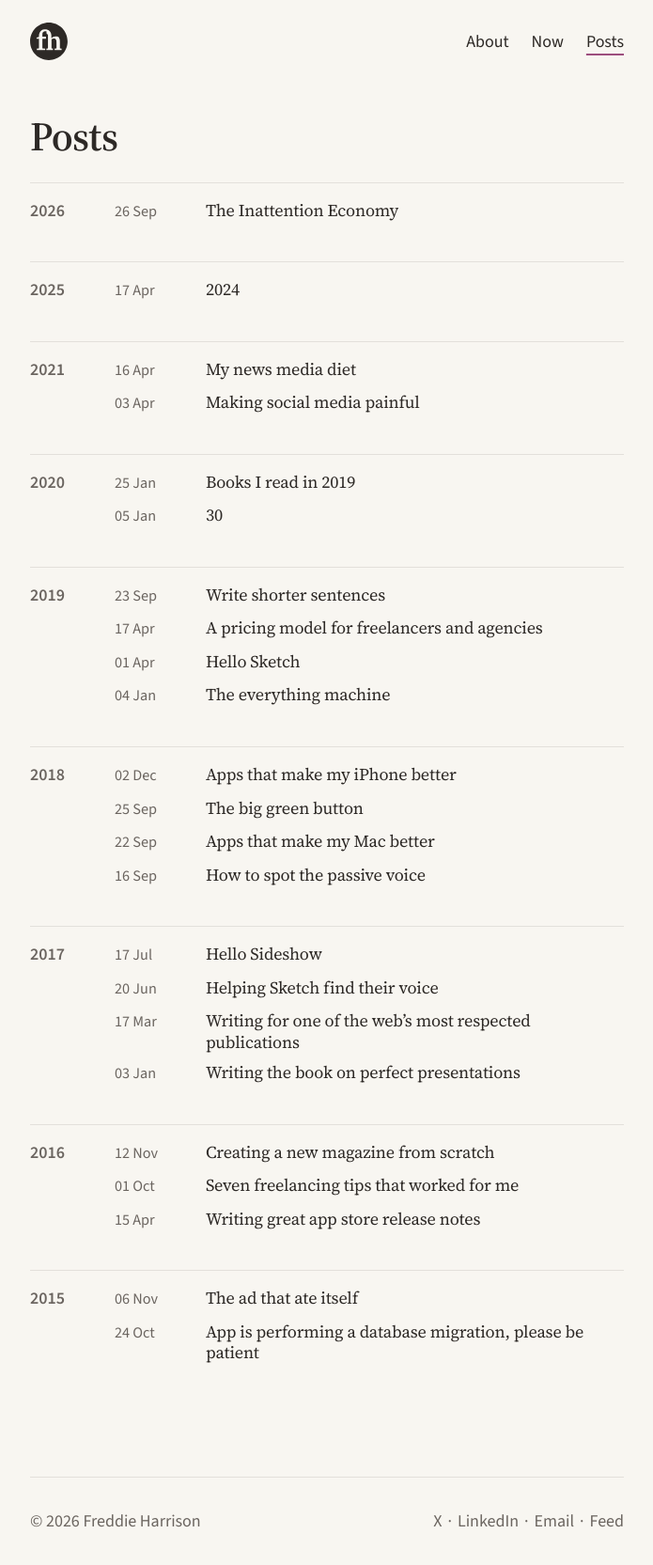
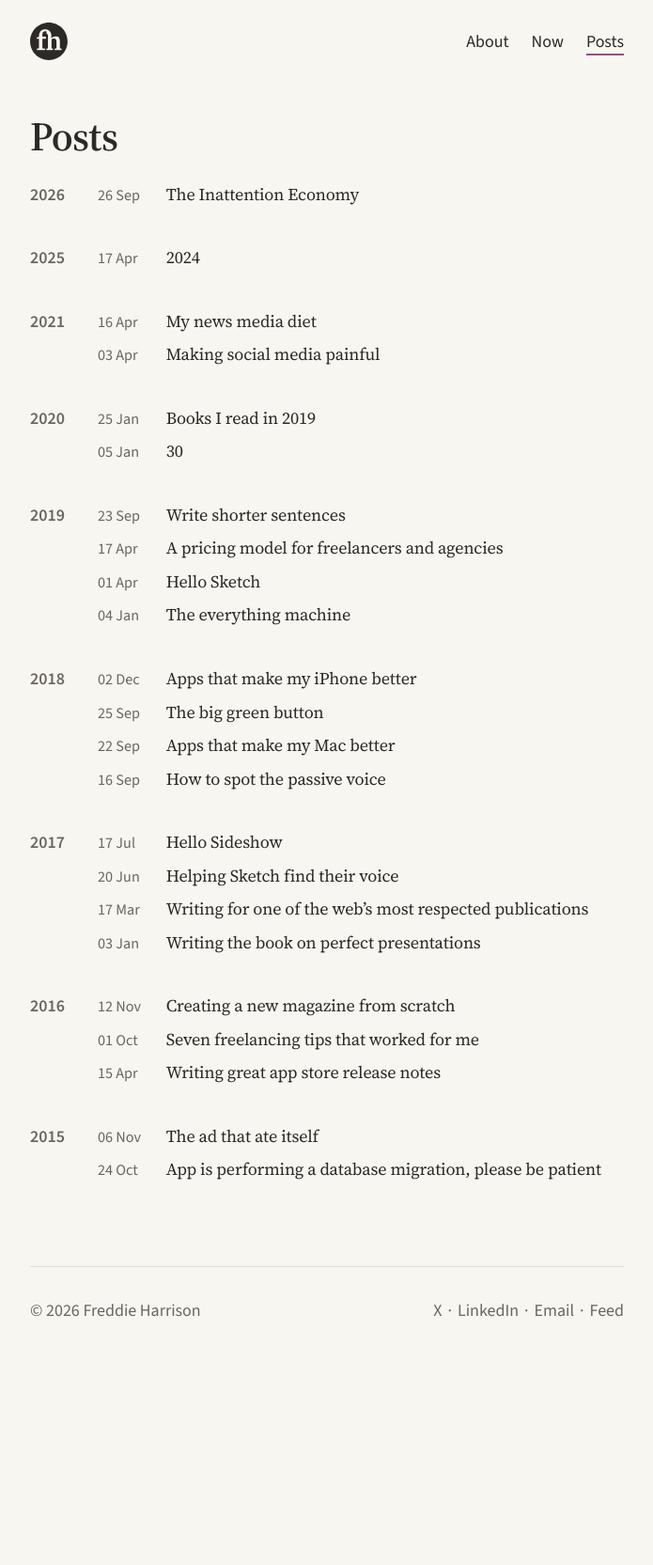
Before and after one commit to freddiewrites/freddiewrites.github.io, a Jekyll site: the page built from posts.md, in a window 1280 px wide. Shown: the whole page at 94% size, without its empty margins (292-987 px from the left). Built offline with Jekyll 4.4.1, drawn with Linux system fonts in a browser that asks for light colours; after the commit the page ends 1441 px from its top, so only the background shows below that.

Commit message:
Refine section breaks, the posts archive and the mobile footer (#27)
- Section breaks become a muted serif dinkus (* * *) instead of plum squares
- Posts and tag pages drop the rules between years; groups are spaced
  evenly and the date column is narrower
- Mobile footer is left-aligned with the copyright and links close together


Claude-Session: https://claude.ai/code/session_01HopNR8b9cRRWcZoU7j8gxu

Co-authored-by: Claude <noreply@anthropic.com>

```diff
--- a/_sass/_base.scss
+++ b/_sass/_base.scss
@@ -209,15 +209,22 @@ hr {
   margin: var(--space-lg) 0;
 }
 
-/* In running text, a rule is a section break: three small plum squares */
+/* In running text, a rule is a section break: a dinkus (* * *) */
 :is(.post-content, .page) hr {
   border: 0;
-  width: 40px;
-  height: 4px;
-  margin: var(--space-xl) auto;
-  background-image: linear-gradient(to right, var(--link-color) 4px, transparent 4px);
-  background-size: 18px 4px;
+  height: auto;
+  margin: var(--space-xl) 0;
+  overflow: visible;
+  text-align: center;
   clear: both;
+
+  &::after {
+    content: "*\2003*\2003*";
+    font-family: var(--font-body);
+    font-size: 1.25em;
+    line-height: 1;
+    color: var(--text-muted);
+  }
 }
 
 /* Tables */
--- a/_sass/_components.scss
+++ b/_sass/_components.scss
@@ -105,7 +105,7 @@
 .post-card {
   display: flex;
   align-items: baseline;
-  gap: var(--space-md);
+  gap: var(--space-sm);
   margin-bottom: var(--space-xs);
   position: relative;
 
@@ -117,7 +117,7 @@
     font-size: 0.9em;
     color: var(--text-muted);
     flex-shrink: 0;
-    min-width: 4.5em;
+    min-width: 3.5em;
     font-family: var(--font-ui);
     font-variant-numeric: tabular-nums;
   }
@@ -142,11 +142,18 @@
   }
 }
 
+/* Dates with a year (404 page) need a wider column */
+.posts .post-card time {
+  min-width: 6em;
+}
+
 /* Year-grouped archive (Posts and tag pages) */
 .archive-year {
-  border-top: 1px solid var(--border-color);
-  padding-top: var(--space-sm);
   margin-bottom: var(--space-lg);
+
+  &:last-child {
+    margin-bottom: 0;
+  }
 
   h2 {
     font-family: var(--font-ui);
@@ -162,7 +169,7 @@
 @media (min-width: 640px) {
   .archive-year {
     display: grid;
-    grid-template-columns: 5em 1fr;
+    grid-template-columns: 4em 1fr;
     align-items: baseline;
 
     h2 {
@@ -430,17 +437,12 @@
   }
 
   .site-footer {
-    padding: var(--space-lg) var(--space-sm);
     flex-direction: column;
-    gap: var(--space-md);
-
-    &::before {
-      left: var(--space-sm);
-      right: var(--space-sm);
-    }
+    align-items: flex-start;
+    gap: var(--space-xs);
   }
 
   .footer-links {
-    justify-content: center;
+    justify-content: flex-start;
   }
 }
```
